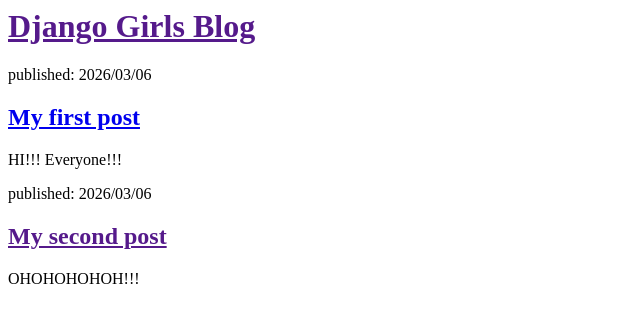
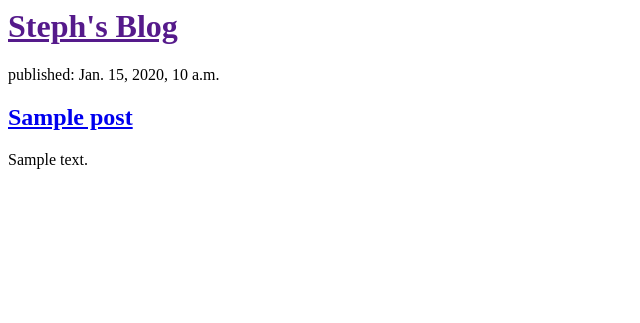
Before and after one commit to cloudx123789/my_blog, a Django app: page / in a window 1280 px wide. Shown: the top 323 px of the page, without its empty margins (0-640 px from the left). Run offline with Django 5.2, Linux system fonts and the light colour scheme; tables that the repository leaves empty hold one stand-in row (values such as "Sample post").

Commit message:
Modified templates to display posts from database

```diff
--- a/blog/templates/blog/post_list.html
+++ b/blog/templates/blog/post_list.html
@@ -4,19 +4,14 @@
     </head>
     <body>
         <div>
-            <h1><a href="">Django Girls Blog</a></h1>
+            <h1><a href="">Steph's Blog</a></h1>
         </div>
-
-        <div>
-            <p>published: 2026/03/06</p>
-            <h2><a href="https://google.com">My first post</a></h2>
-            <p>HI!!! Everyone!!!</p>
-        </div>
-
-        <div>
-            <p>published: 2026/03/06</p>
-            <h2><a href="">My second post</a></h2>
-            <p>OHOHOHOHOH!!!</p>
-        </div>
+        {% for post in posts %}
+            <div>
+                <p>published: {{ post.published_date }}</p>
+                <h2><a href="https://google.com">{{ post.title }}</a></h2>
+                <p>{{ post.text|linebreaksbr }}</p>
+            </div>
+        {% endfor %}
     </body>
 </html>
--- a/blog/views.py
+++ b/blog/views.py
@@ -1,4 +1,7 @@
 from django.shortcuts import render
+from .models import Post
+from django.utils import timezone
 
 def post_list(request):
-    return render(request, 'blog/post_list.html', {})
+    posts = Post.objects.filter(published_date__lte=timezone.now()).order_by('published_date')
+    return render(request, 'blog/post_list.html', {'posts': posts})
```
